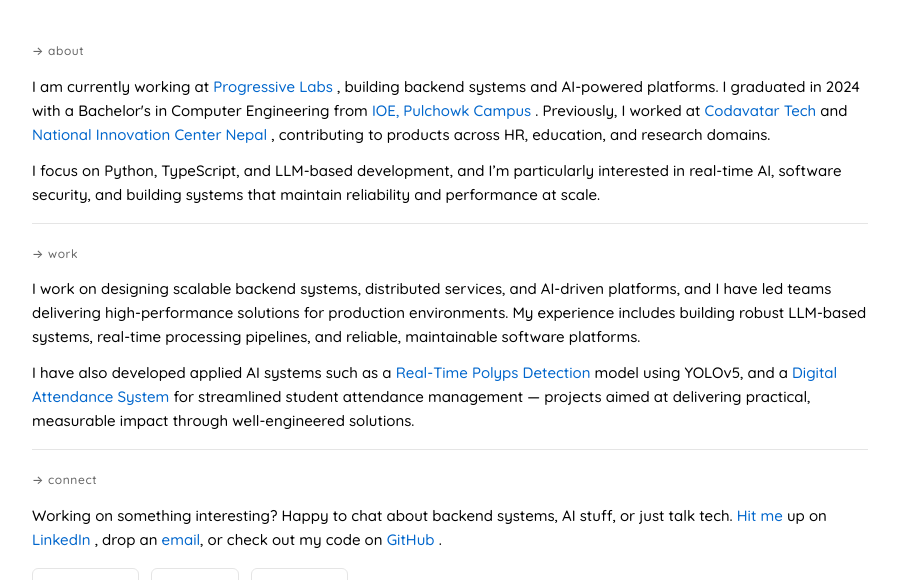
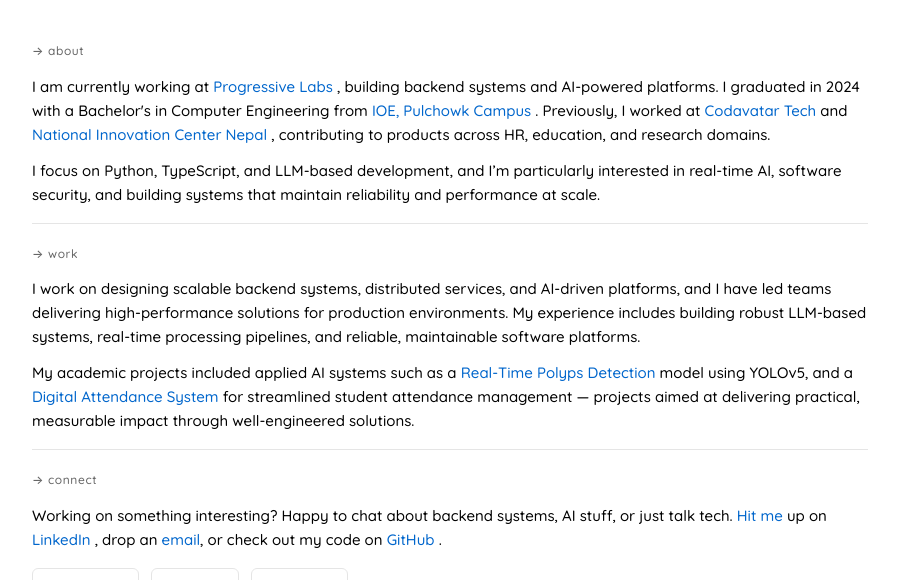
Before and after one commit to jharahul968/personal-website, a plain HTML site: page index.html in a window 1280 px wide. Shown: the part 220-800 px from the top of the page, without its empty margins (190-1097 px from the left). Drawn offline with Linux system fonts and the light colour scheme.

Commit message:
Fix typo in applied AI systems description

```diff
--- a/index.html
+++ b/index.html
@@ -72,7 +72,7 @@ I work on designing scalable backend systems, distributed services, and AI-drive
     </p>
 
     <p>
-        I have also developed applied AI systems such as a
+        My academic projects included applied AI systems such as a
         <a href="https://github.com/GastroGenius" class="text-link" target="_blank" rel="noopener noreferrer">
             Real-Time Polyps Detection
         </a>
```
